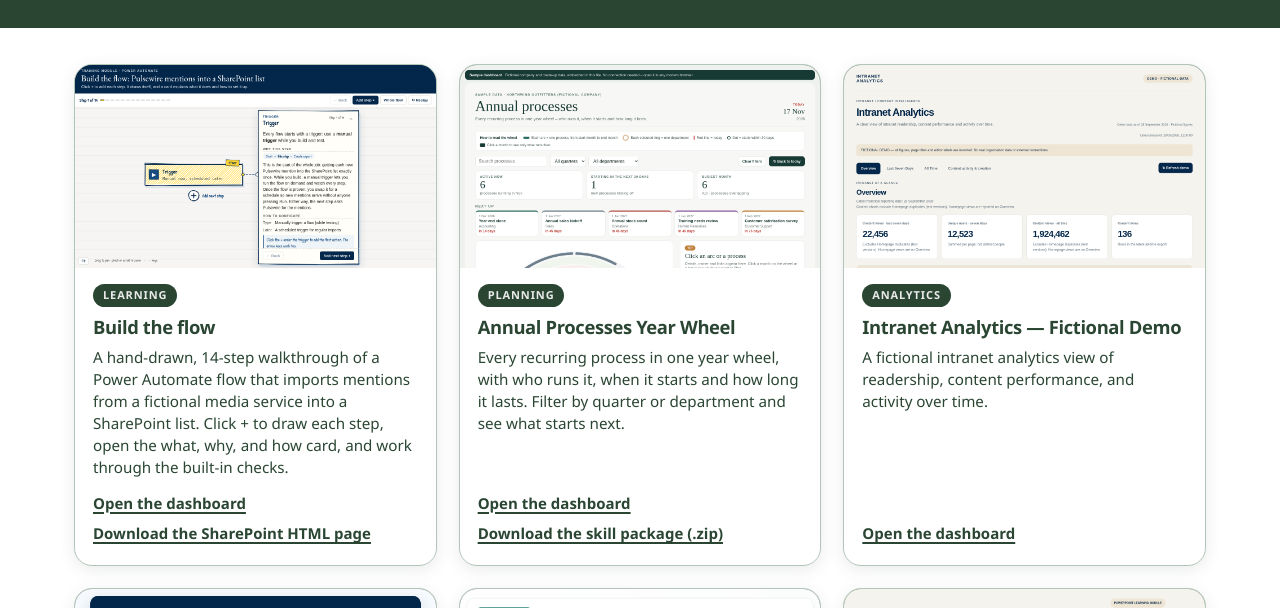
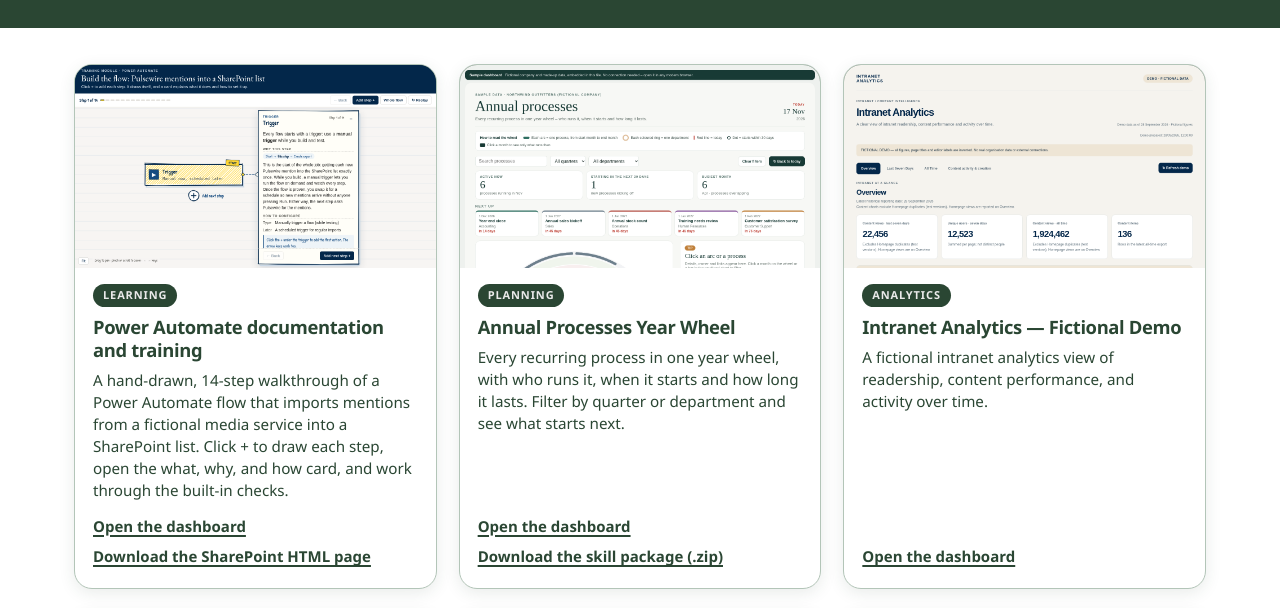
Before and after one commit to anandragav/copilot-html-dashboards, a plain HTML site: page index.html in a window 1280 px wide. Shown: the part 129-737 px from the top of the page. Drawn offline with Linux system fonts and the light colour scheme.

Commit message:
Rename Build the flow card to Power Automate documentation and training

```diff
--- a/index.html
+++ b/index.html
@@ -103,10 +103,10 @@ footer.site nav a:focus-visible{outline:3px solid var(--dark-green);outline-offs
 <main class="wrap">
   <ul class="gallery" id="gallery">
     <li class="card">
-      <a class="thumb" href="build-the-flow/"><img src="build-the-flow/thumb.png" width="1280" height="720" alt="Build the flow: the first step of a hand-drawn Power Automate walkthrough, with the Trigger card open."></a>
+      <a class="thumb" href="build-the-flow/"><img src="build-the-flow/thumb.png" width="1280" height="720" alt="Power Automate documentation and training: the first step of a hand-drawn Power Automate walkthrough, with the Trigger card open."></a>
       <div class="body">
         <p class="tag">Learning</p>
-        <h2>Build the flow</h2>
+        <h2>Power Automate documentation and training</h2>
         <p class="desc">A hand-drawn, 14-step walkthrough of a Power Automate flow that imports mentions from a fictional media service into a SharePoint list. Click + to draw each step, open the what, why, and how card, and work through the built-in checks.</p>
         <p class="links">
           <a href="build-the-flow/">Open the dashboard</a>
```
Also changed, not shown: build-the-flow/build-the-flow.html (+1 -1 lines), build-the-flow/index.html (+1 -1 lines), 1 other file.
